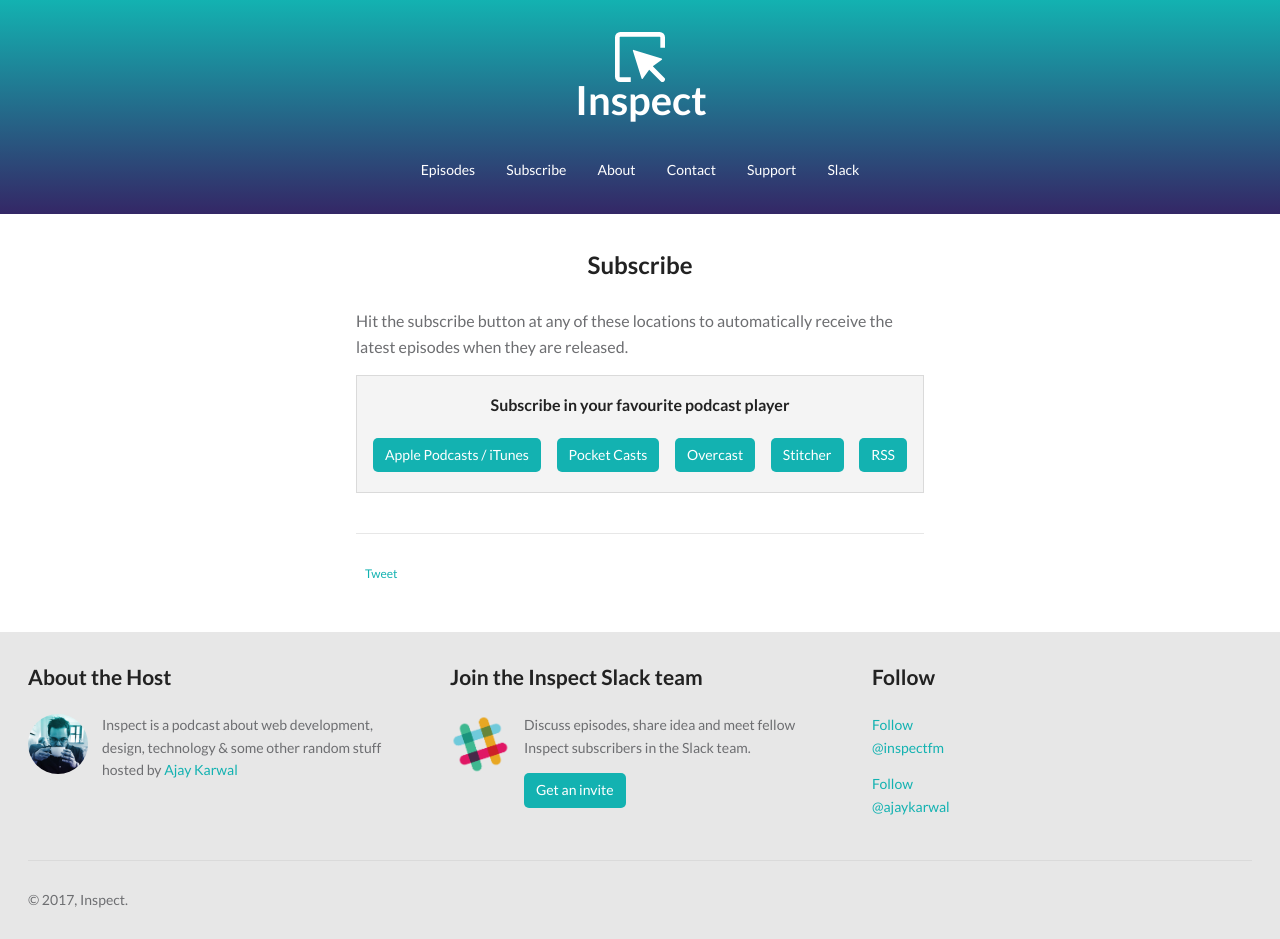
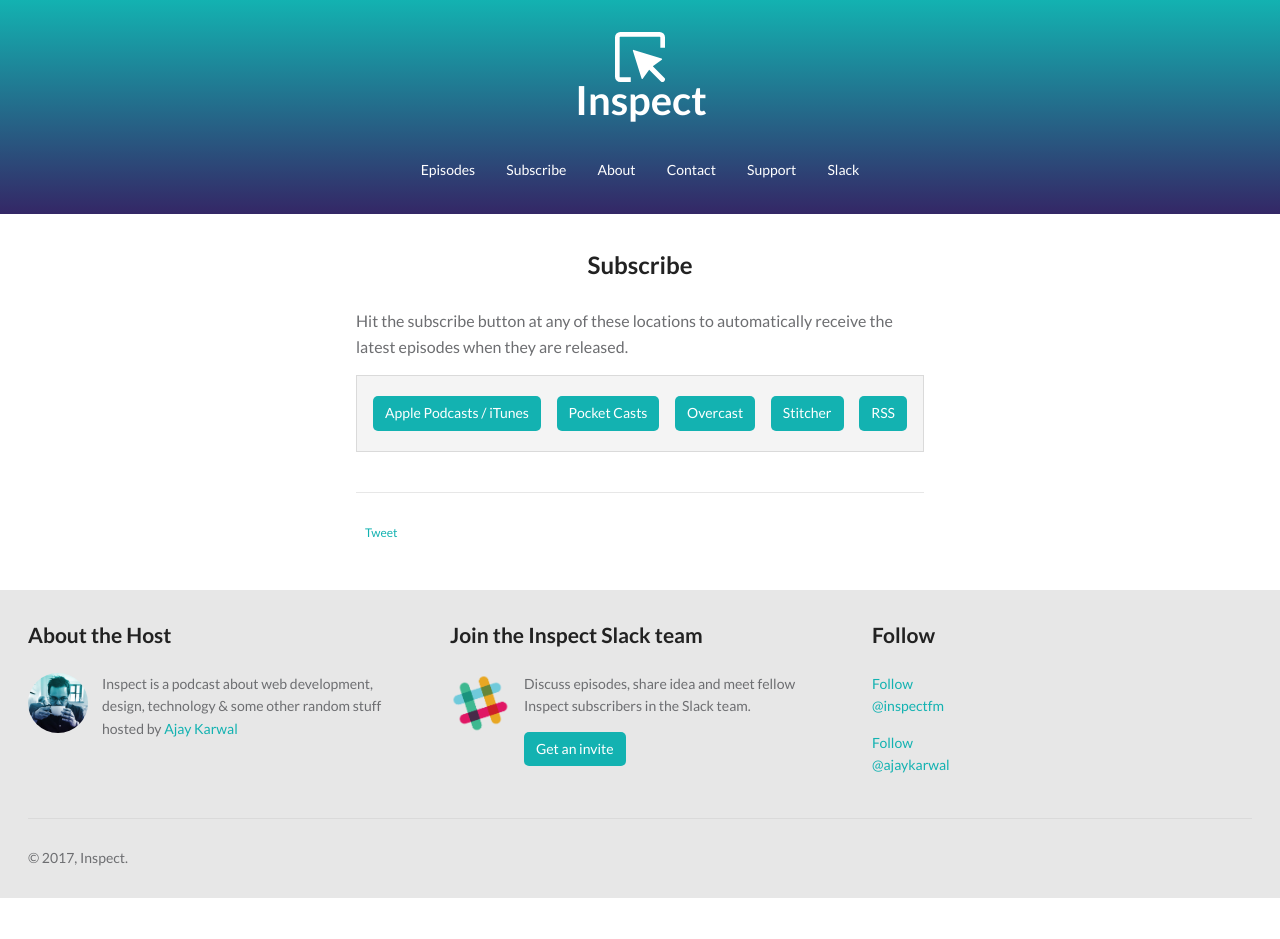
Before and after one commit to ajaykarwal/inspect-fm, a Jekyll site: the page built from _pages/subscribe.md, in a window 1280 px wide. Built offline with Jekyll 4.4.1, drawn with Linux system fonts in a browser that asks for light colours; comment, search, counter and statistics services are not loaded; after the commit the page ends 900 px from its top, so only the background shows below that.

Commit message:
hide title on subscribe page

```diff
--- a/_includes/subscribe-buttons.html
+++ b/_includes/subscribe-buttons.html
@@ -1,5 +1,7 @@
 <div class="subscribe-buttons text-center">
+  {% if page.url != "/subscribe/" %}
   <h4>Subscribe in your favourite podcast player</h4>
+  {%endif%}
   <ul>
     <li><a target="_blank" href="{{ site.feeds.itunes }}">Apple Podcasts / iTunes</a></li>
     <li><a target="_blank" href="{{ site.feeds.pocket_casts }}">Pocket Casts</a></li>
```
